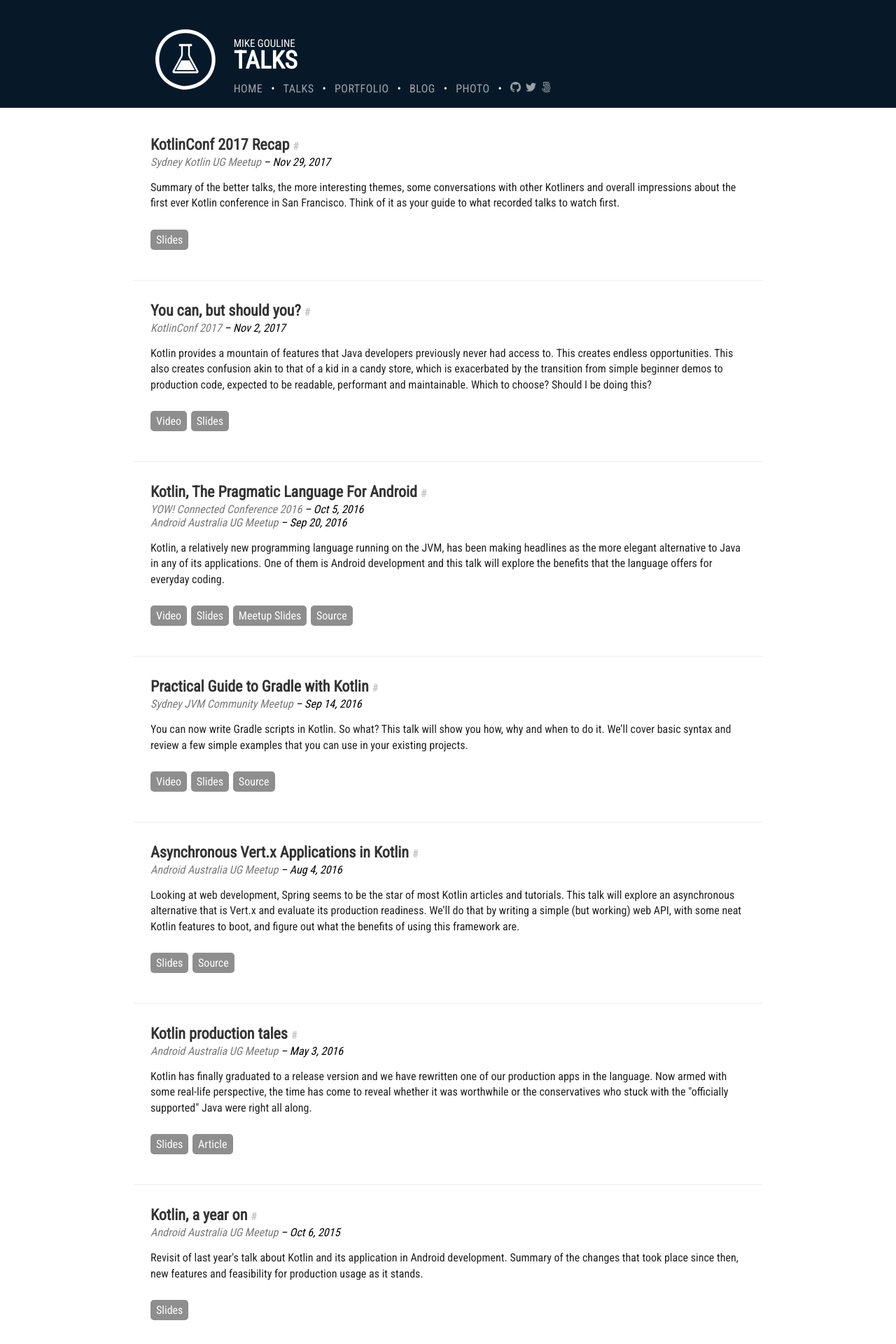
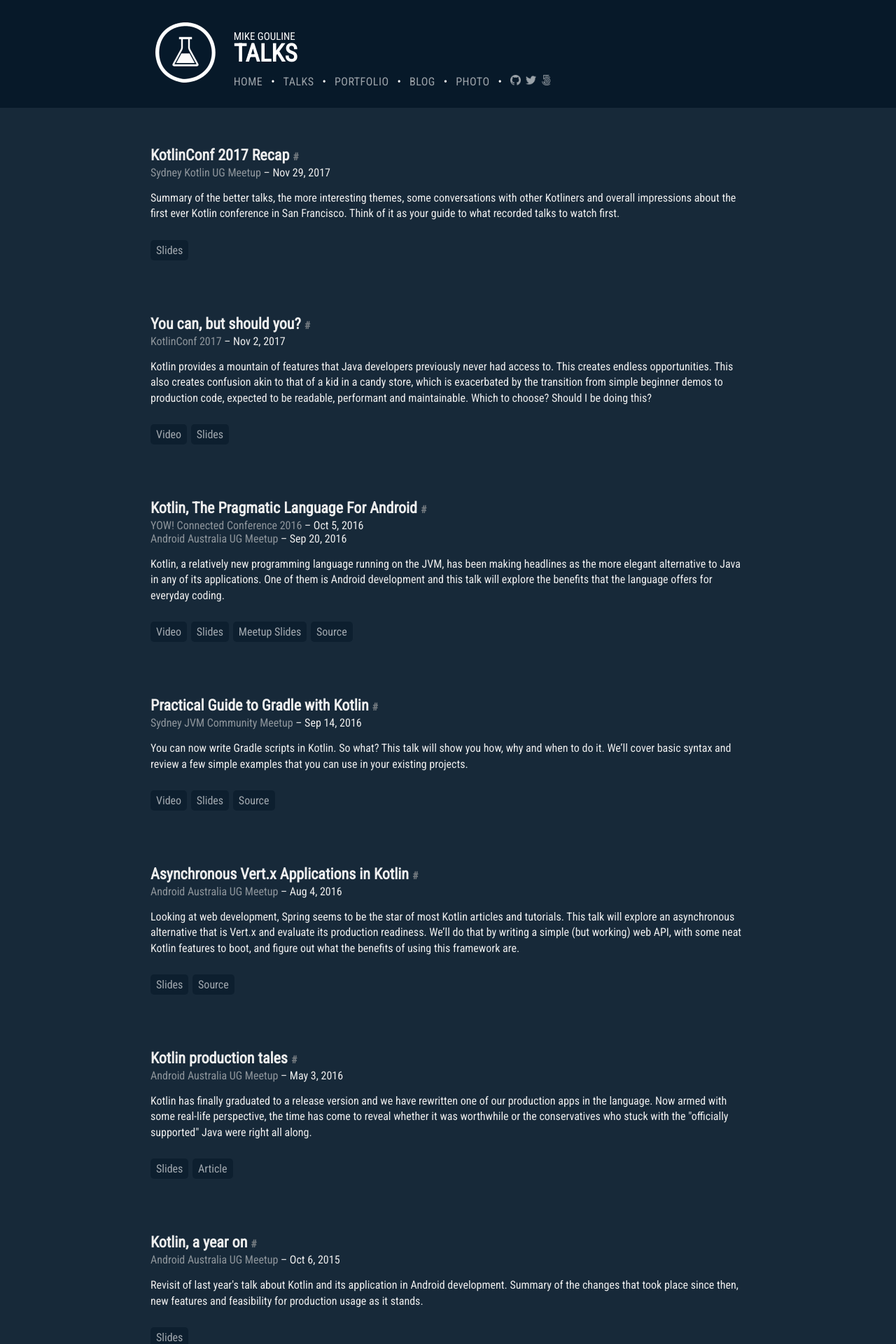
Before and after one commit to gouline/gouline.github.io, a Jekyll site: the page built from talks.html, in a window 1280 px wide. Shown: the top 1920 px of the page at 70% size. Built offline with Jekyll 4.4.1, drawn with Linux system fonts in a browser that asks for light colours; nearby versions of some CDN libraries.

Commit message:
New dark theme

```diff
--- /dev/null
+++ b/_includes/footer.html
@@ -0,0 +1,3 @@
+<div id="footer">
+    &copy; 2018 Mike Gouline
+</center>
--- a/css/basic.css
+++ b/css/basic.css
@@ -1,9 +1,13 @@
 /* Generic */
+
+html, body {
+  background-color: #172939;
+  color: #eee;
+}
 
 body {
   margin: 0;
   padding: 0;
-  background: #fff;
   font-family: 'Roboto Condensed', Arial, sans-serif;
 }
 
@@ -28,7 +32,7 @@
 
 pre.highlight {
   padding: 10px;
-  background: #f5f5f5;
+  background-color: #f5f5f5;
   border-radius: 5px;
 }
 
@@ -48,8 +52,9 @@
 /* Header */
 
 #header {
-  background: #071929;
-  padding-top: 20px;
+  padding-top: 10px;
+  padding-bottom: 10px;
+  background-color: #071929;
 }
 
 #header-inline {
@@ -130,9 +135,7 @@
   text-align: center;
   font-size: 14px;
   font-weight: light;
-  letter-spacing: .03em;
-  color: #aaa;
-  border-top: 1px solid #ddd;
+  color: #374959;
 }
 
 /* Content */
@@ -143,11 +146,11 @@
 }
 
 #content h1, #content h2, #content h3 {
-  color: #333;
+  color: #eee;
 }
 
 #content p, #content ul {
-  color: #222;
+  color: #eee;
   line-height: 1.4;
 }
 
@@ -156,8 +159,7 @@
 .section {
   display: block;
   position: relative;
-  margin: 0 0 10px 0;
-  border-top: 1px solid #eee;
+  margin: 15px 0 15px 0;
 }
 
 .section:first-child {
@@ -176,7 +178,7 @@
 }
 
 .section-content a {
-  color: #222;
+  color: #ddd;
   opacity: 0.6;
 }
 
@@ -204,7 +206,7 @@
 .section-content ul.section-content-links li a {
   display: inline;
   padding: 5px 8px 5px 8px;
-  background: #444;
+  background-color: #071929;
   color: #fff;
   text-decoration: none;
   white-space: nowrap;
@@ -232,15 +234,15 @@
   width: 236px;
   height: 420px;
   padding: 50px 8px 50px 8px;
-  background: #222;
+  background-color: #222;
   border-radius: 28px;
-  border: 2px solid #666;
+  border: 3px solid #071929;
 }
 
 .section-thumbnail img {
   width: 100%;
   height: 100%;
-  background: #111;
+  background-color: #111;
 }
 
 .clear:after {
--- a/talks.html
+++ b/talks.html
@@ -14,12 +14,10 @@
             <a href="#{{ talk.anchor }}" class="section-anchor">#</a>
         </h2>
         {% for event in talk.events %}
-            <em>
         <span class="upcoming-flag" date="{{ event.date | date: "%s" }}" style="display:none;">Upcoming:</span>
         <a href="{{ event.url }}" target="_blank">{{ event.title }}</a>
         {% if event.date and event.title %} – {% endif %}
         {{ event.date | date: '%b %-d, %Y' }}
-            </em>
         <br/>
         {% endfor %}
         <p>{{ talk.description }}</p>
@@ -28,7 +26,6 @@
             <li><a href="{{ link.url }}" target="_blank">{{ link.title }}</a></li>
             {% endfor %}
         </ul>
-
     </div>
 </div>
 {% endfor %}
```
Also changed, not shown: index.md (+2 -2 lines), portfolio.html (indentation only). Lines whose indentation alone changed are shown as unchanged.
